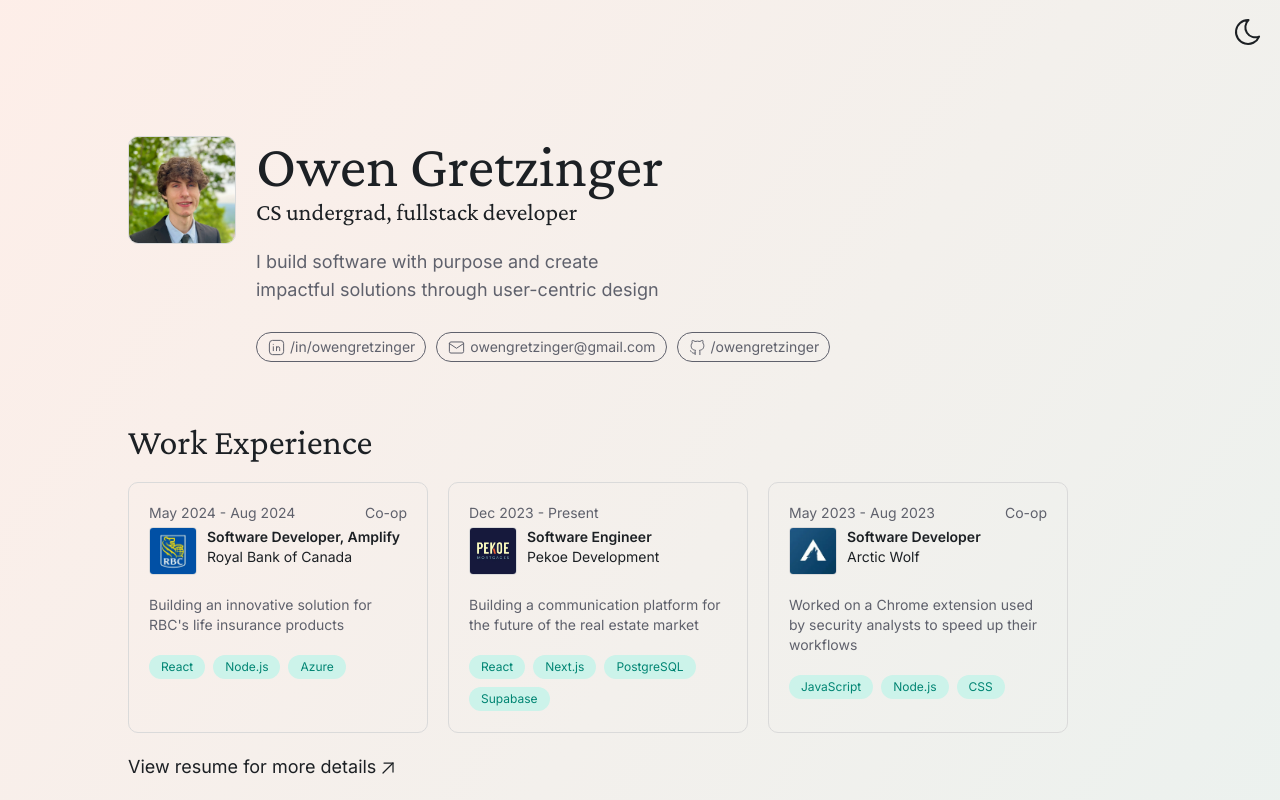
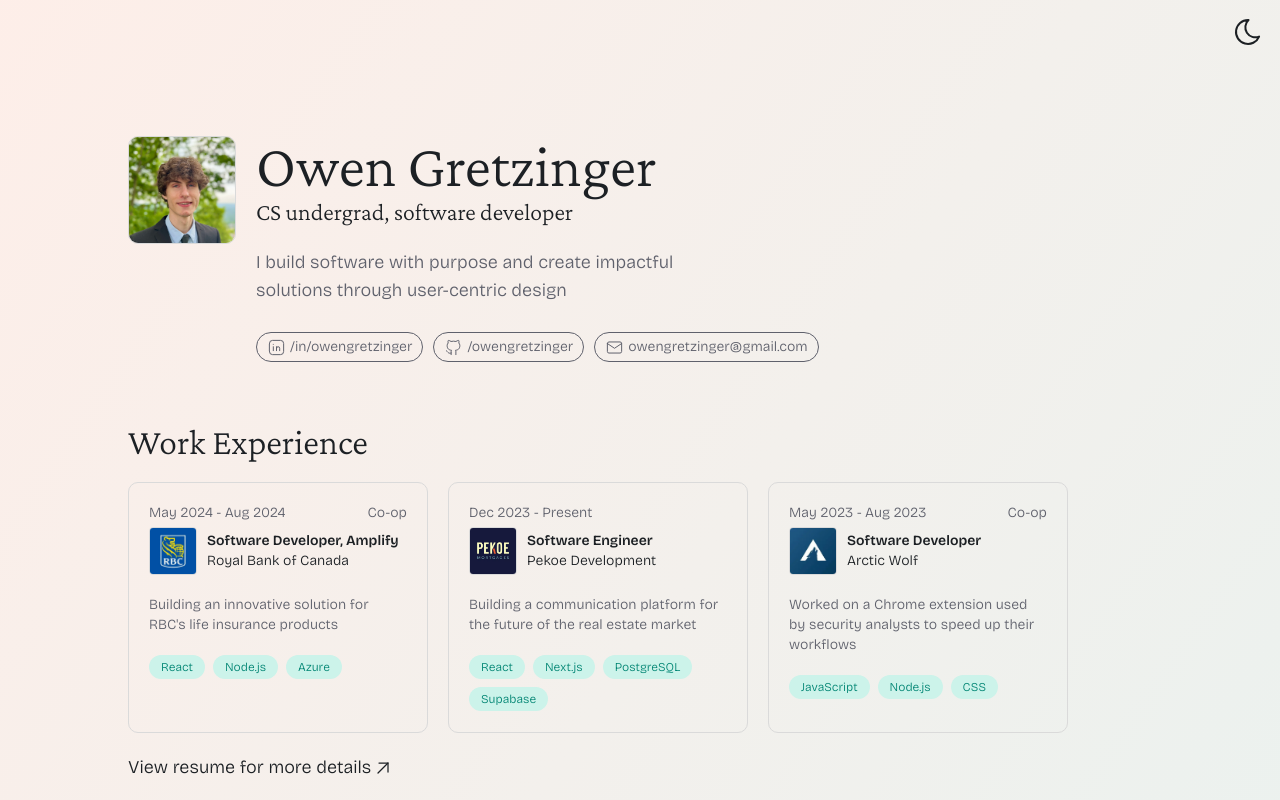
Before and after one commit to owengretzinger/personal-website-v2, a Next.js app: page / in a window 1280 px wide. Shown: the top 800 px of the page. Built offline with nearby package versions, Linux system fonts and the light colour scheme; no server answers; the database is empty.

Commit message:
new font

```diff
--- a/src/app/layout.tsx
+++ b/src/app/layout.tsx
@@ -1,7 +1,7 @@
 import LightDarkModeToggle from "@/components/LightDarkModeToggle";
 import type { Metadata } from "next";
 import { ThemeProvider } from "next-themes";
-import { Crimson_Pro, Inter } from "next/font/google";
+import { Bricolage_Grotesque, Crimson_Pro } from "next/font/google";
 import Script from "next/script";
 import "./globals.css";
 import { headline, tagline } from "./page";
@@ -46,10 +46,10 @@
   variable: "--font-crimson-pro",
 });
 
-const inter = Inter({
+const bricolage_grotesque = Bricolage_Grotesque({
   subsets: ["latin"],
   display: "swap",
-  variable: "--font-inter",
+  variable: "--font-bricolage_grotesque",
 });
 
 export default function RootLayout({
@@ -61,7 +61,7 @@
     <html
       lang="en"
       suppressHydrationWarning
-      className={`${crimson_pro.variable} ${inter.variable}`}
+      className={`${crimson_pro.variable} ${bricolage_grotesque.variable}`}
     >
       <Script
         src="https://app.tinyanalytics.io/pixel/DbzDhIpSbsBIoTz9"
@@ -69,7 +69,7 @@
       />
       <body>
         <ThemeProvider disableTransitionOnChange attribute="data-mode">
-          <div className="relative">
+          <div className="relative font-light font-body">
             <div className="fixed right-0 top-0 z-20">
               <LightDarkModeToggle />
             </div>
--- a/src/app/page.tsx
+++ b/src/app/page.tsx
@@ -9,7 +9,7 @@
 import Image from "next/image";
 import Link from "next/link";
 
-export const tagline = "CS undergrad, fullstack developer";
+export const tagline = "CS undergrad, software developer";
 export const headline =
   "I build software with purpose and create impactful solutions through user-centric design";
 
@@ -30,23 +30,23 @@
           </div>
           <div className="flex flex-col gap-5 md:gap-7">
             <div className="flex flex-col">
-              <h1 className="font-serif text-4xl leading-9 md:text-6xl md:leading-none">
+              <h1 className="font-header text-4xl leading-9 md:text-6xl md:leading-none">
                 Owen Gretzinger
               </h1>
-              <p className="-mb-2 font-serif text-lg md:text-2xl">{tagline}</p>
+              <p className="-mb-2 font-header text-lg md:text-2xl">{tagline}</p>
             </div>
             <p className="max-w-[330px] text-sm text-grey md:max-w-[420px] md:text-lg">
               {headline}
             </p>
             <div className="flex flex-col gap-[10px] md:flex-row">
               <SocialLink link="linkedin" />
+              <SocialLink link="github" />
               <SocialLink link="email" />
-              <SocialLink link="github" />
             </div>
           </div>
         </section>
         <section className="flex w-full flex-col gap-[20px]">
-          <h1 className="font-serif text-4xl">Work Experience</h1>
+          <h1 className="font-header text-4xl">Work Experience</h1>
           <div className="flex flex-col gap-[20px] md:flex-row md:flex-wrap">
             {Object.keys(experiences).map((experience) => (
               <WorkExperienceCard
@@ -62,7 +62,7 @@
           />
         </section>
         <section className="flex w-full flex-col gap-[20px]">
-          <h1 className="font-serif text-4xl">Projects</h1>
+          <h1 className="font-header text-4xl">Projects</h1>
           <div className="flex flex-wrap gap-[20px]">
             {Object.keys(projects)
               .slice(0, 5)
@@ -89,7 +89,7 @@
           />
         </section>
         <section className="flex w-full flex-col gap-[20px]">
-          <h1 className="font-serif text-4xl">That&apos;s all</h1>
+          <h1 className="font-header text-4xl">That&apos;s all</h1>
           <div className="flex flex-col gap-[10px]">
             <LinkWithUpRightArrow
               text="Add me on LinkedIn"
@@ -107,7 +107,7 @@
         <Link
           href="https://github.com/owengretzinger"
           target="_blank"
-          className="font-serif text-lg text-grey transition-colors hover:text-darkTeal focus-visible:text-darkTeal"
+          className="font-header text-lg text-grey transition-colors hover:text-darkTeal focus-visible:text-darkTeal"
         >
           Designed & built by Owen Gretzinger
         </Link>
--- a/src/components/WorkExperienceCard.tsx
+++ b/src/components/WorkExperienceCard.tsx
@@ -27,7 +27,7 @@
               className="h-[48px] w-[48px] rounded border border-lightGrey"
               priority
             />
-            <div className="flex flex-col text-black">
+            <div className="mt-1 flex flex-col text-black">
               <span className="font-semibold">{info.title}</span>
               <span>{info.company}</span>
             </div>
--- a/tailwind.config.ts
+++ b/tailwind.config.ts
@@ -17,8 +17,8 @@
       white: "rgb(var(--color-white) / <alpha-value>)",
     },
     fontFamily: {
-      serif: ["var(--font-crimson-pro)"],
-      sans: ["var(--font-inter)"],
+      header: ["var(--font-crimson-pro)"],
+      body: ["var(--font-bricolage_grotesque)"],
     },
     extend: {},
   },
```
